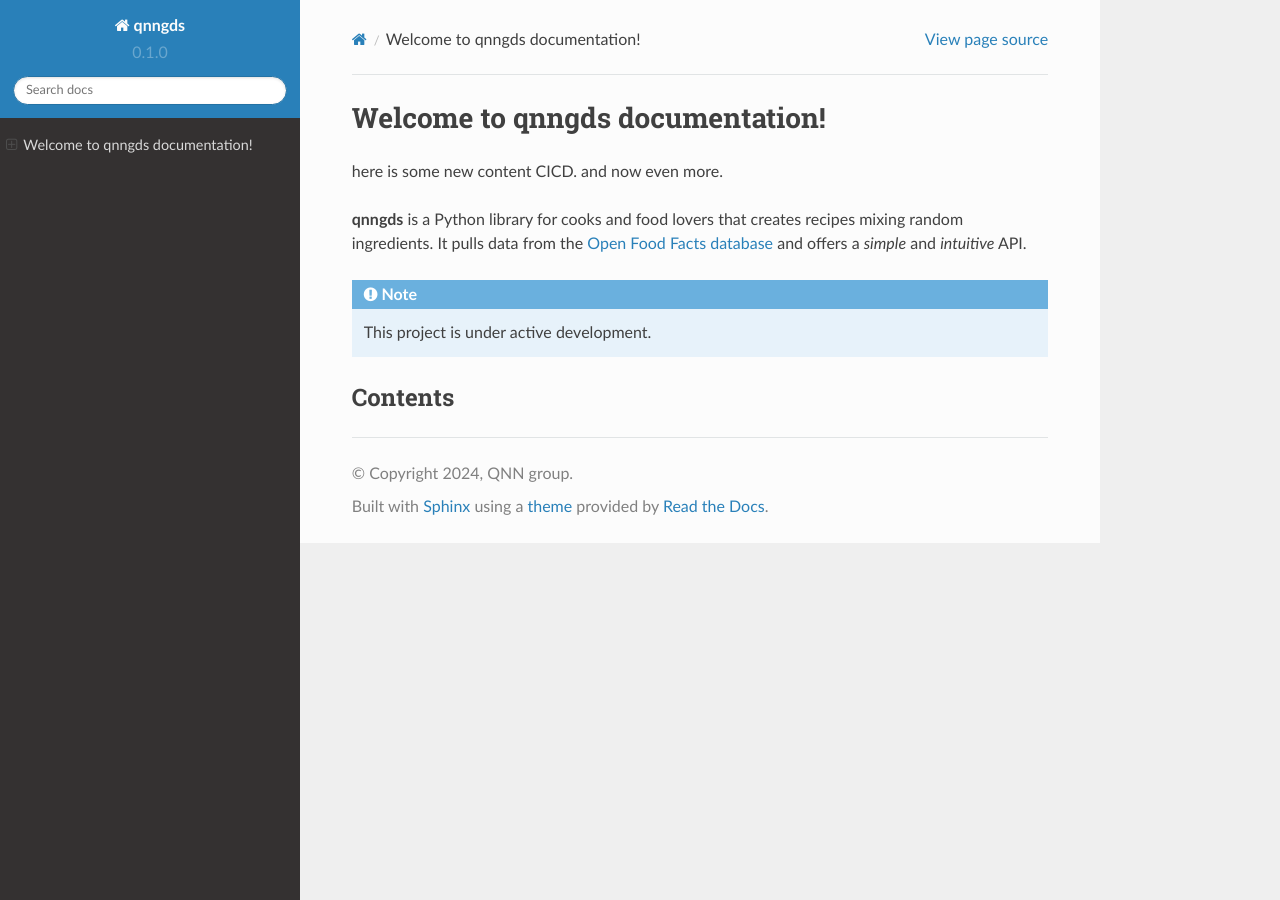
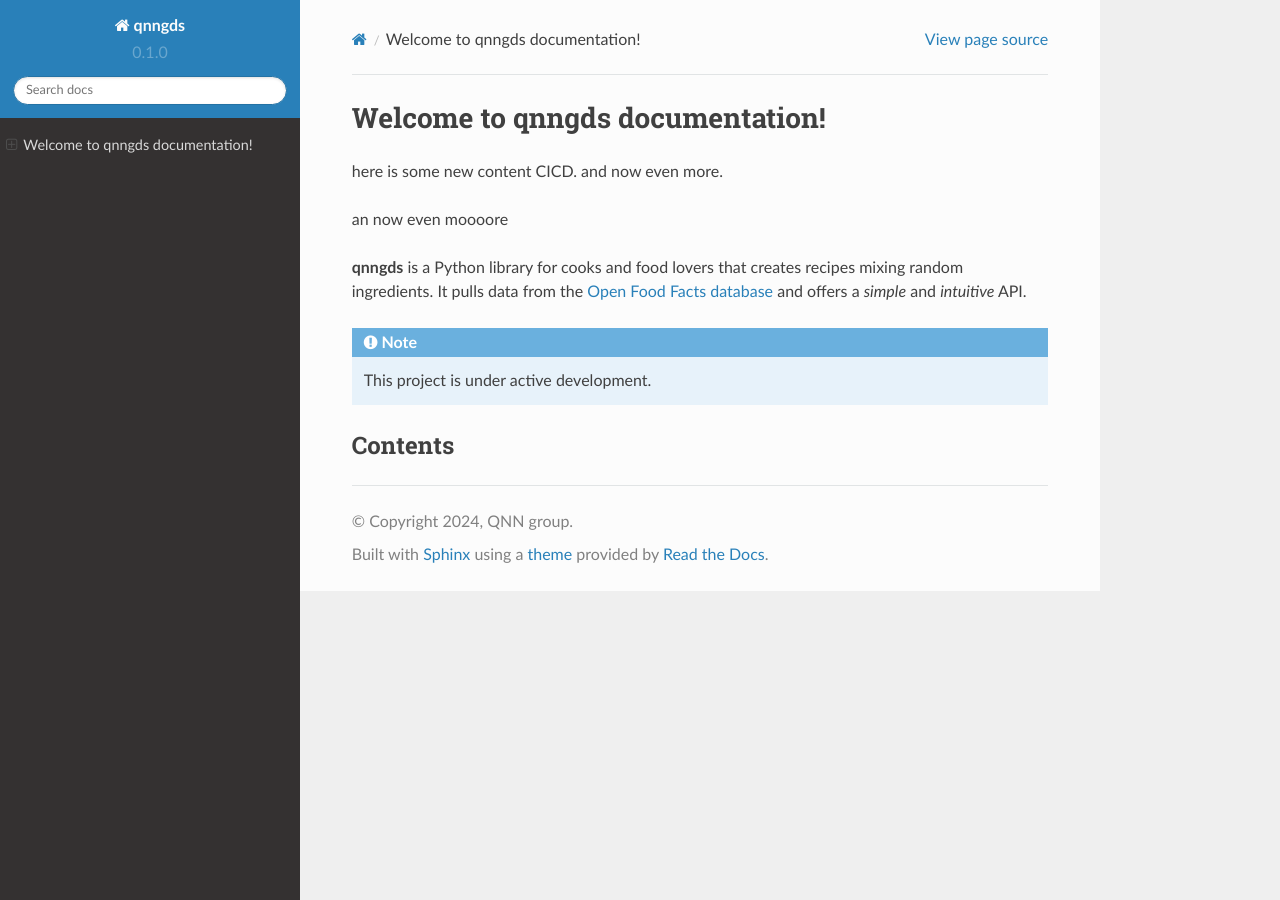
Before and after one commit to qnngroup/qnngds, a Sphinx documentation site: the page built from docs/source/index.rst, in a window 1280 px wide. Built offline with Sphinx 7.4.7 and the Read the Docs theme 2.0.0, drawn with Linux system fonts in a browser that asks for light colours; pages that are not in the unit, such as notebooks, are missing from menus.

Commit message:
test CICD read the docs

```diff
--- a/docs/source/index.rst
+++ b/docs/source/index.rst
@@ -3,6 +3,8 @@ Welcome to qnngds documentation!
 
 here is some new content CICD.
 and now even more.
+
+an now even moooore
 
 **qnngds** is a Python library for cooks and food lovers
 that creates recipes mixing random ingredients.
```
